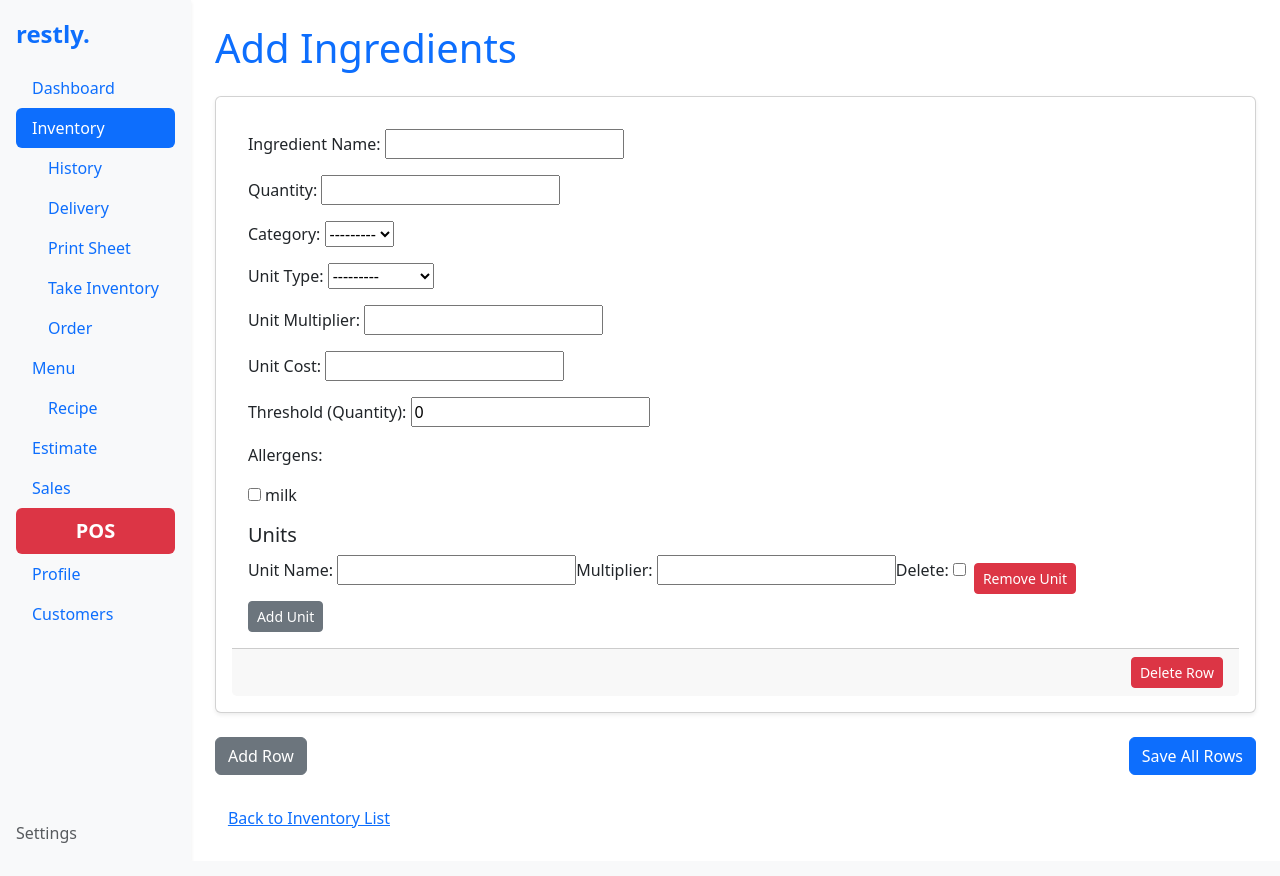
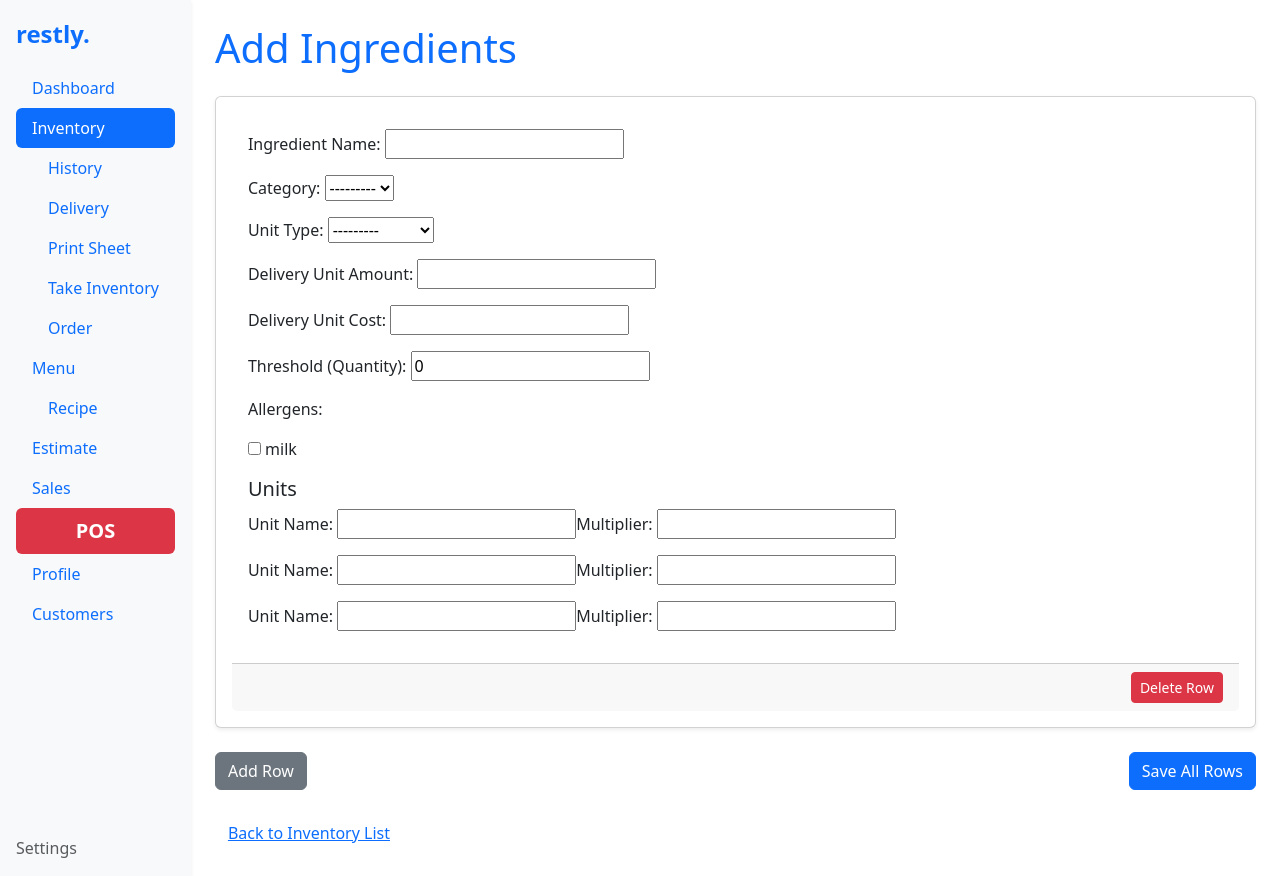
Before and after one commit to MaxIyad/restly, a Django app: page /inventory/row-add/ in a window 1280 px wide. Before the commit the page ends 843 px from the top, so only its background shows below. Run offline with Django 5.2, Linux system fonts and the light colour scheme; data comes from the database, SQL or seed files in the repository; both versions use the stored data as it was after the commit; parts of the project's set-up code (start-up, migrations or seed data) failed here and were passed over.

Commit message:
not bad stop. Unit addition correct

```diff
--- a/inventory/forms.py
+++ b/inventory/forms.py
@@ -12,18 +12,17 @@ class IngredientForm(forms.ModelForm):
 
     class Meta:
         model = Ingredient
-        fields = ['name', 'quantity', 'category', 'unit_type', 'unit_multiplier', 'unit_cost', 'threshold', 'allergens']
+        fields = ['name', 'category', 'unit_type', 'unit_multiplier', 'unit_cost', 'threshold', 'allergens']
         widgets = {
             'category': forms.Select(),
             'unit_type': forms.Select(),
         }
         labels = {
             'name': 'Ingredient Name',
-            'quantity': 'Quantity',
             'category': 'Category',
             'unit_type': 'Unit Type',
-            'unit_multiplier': 'Unit Multiplier',
-            'unit_cost': 'Unit Cost',
+            'unit_multiplier': 'Delivery Unit Amount',
+            'unit_cost': 'Delivery Unit Cost',
             'threshold': 'Threshold (Quantity)',
         }
 
@@ -47,6 +46,17 @@ class UnitForm(forms.ModelForm):
             'name': 'Unit Name',
             'multiplier': 'Multiplier',
         }
+
+    def clean(self):
+        cleaned_data = super().clean()
+        name = cleaned_data.get('name')
+        multiplier = cleaned_data.get('multiplier')
+
+        if not name and not multiplier:
+            return cleaned_data  # Allow empty forms but let view enforce "at least one required"
+        if not name or not multiplier:
+            raise forms.ValidationError("Both name and multiplier are required if one is filled.")
+        return cleaned_data
 
 
 class CategoryForm(forms.ModelForm):
--- a/inventory/models.py
+++ b/inventory/models.py
@@ -65,7 +65,7 @@ class Ingredient(models.Model):
 
     name = models.CharField(max_length=255)
     slug = models.SlugField(max_length=255, unique=True, blank=True)
-    quantity = models.FloatField()  # Quantity in stock
+    quantity = models.FloatField(default=0)  # Quantity in stock
     threshold = models.FloatField(default=0)  # Minimum threshold for inventory
     category = models.ForeignKey('Category', on_delete=models.CASCADE)
     unit_type = models.CharField(max_length=10, choices=UNIT_TYPES)
--- a/inventory/templates/inventory/row_add.html
+++ b/inventory/templates/inventory/row_add.html
@@ -16,23 +16,21 @@ Add Ingredients
 
 <form id="ingredient-form" method="post">
     {% csrf_token %}
-    {{ formset.management_form }} <!-- Include the management form -->
+    {{ formset.management_form }}
     <div id="rows-container">
-        <!-- Render all forms in the formset -->
         {% for form in formset %}
         <div class="ingredient-row card mb-3 shadow-sm p-3">
             <div class="card-body">
                 {{ form.as_p }}
                 <div class="unit-section">
                     <h5 class="mt-3">Units</h5>
-            {{ unit_formset.management_form }} <!-- Include the management form for units -->
-            {% for unit_form in unit_formset.forms %}
+                    {% for unit_form in unit_formsets|slice:":3" %}
+                    {% for unit in unit_form %}
                     <div class="unit-row d-flex align-items-center">
-                    {{ unit_form.as_p }}
-                    <button type="button" class="btn btn-danger btn-sm remove-unit ms-2">Remove Unit</button>
+                        {{ unit.as_p }}
                     </div>
                     {% endfor %}
-            <button type="button" class="btn btn-secondary btn-sm add-unit">Add Unit</button>
+                    {% endfor %}
                 </div>
             </div>
             <div class="card-footer text-end">
--- a/inventory/views.py
+++ b/inventory/views.py
@@ -63,24 +63,57 @@ def ingredient_list(request):
 
 def row_add(request):
     IngredientFormSet = modelformset_factory(Ingredient, form=IngredientForm, extra=1, can_delete=False)
-    UnitInlineFormSet = inlineformset_factory(Ingredient, Unit, form=UnitForm, extra=1, can_delete=True)
 
     if request.method == 'POST':
         formset = IngredientFormSet(request.POST, queryset=Ingredient.objects.none())
+        unit_formsets = []
+
         if formset.is_valid():
-            ingredients = formset.save()
-            for ingredient in ingredients:
-                unit_formset = UnitInlineFormSet(request.POST, instance=ingredient)
-                if unit_formset.is_valid():
-                    unit_formset.save()
-            messages.success(request, "Ingredients and units added successfully!")
-            return redirect('inventory')
-        else:
-            messages.error(request, "There was an error saving the ingredients. Please try again.")
+            ingredients = formset.save(commit=False)
+            all_valid = True
+            for i, ingredient in enumerate(ingredients):
+                # Create three unit forms for each ingredient
+                unit_form_1 = UnitForm(request.POST, prefix=f"unit-{i}-1")
+                unit_form_2 = UnitForm(request.POST, prefix=f"unit-{i}-2")
+                unit_form_3 = UnitForm(request.POST, prefix=f"unit-{i}-3")
+                unit_formsets.append([unit_form_1, unit_form_2, unit_form_3])
+
+                # Validate at least one unit form
+                if not any(
+                    unit_form.cleaned_data
+                    for unit_form in [unit_form_1, unit_form_2, unit_form_3]
+                    if unit_form.is_valid() and (unit_form.cleaned_data.get('name') or unit_form.cleaned_data.get('multiplier'))
+                ):
+                    all_valid = False
+                    formset._non_form_errors = "At least one unit must be filled for each ingredient."
+
+                if not all(unit_form.is_valid() for unit_form in [unit_form_1, unit_form_2, unit_form_3]):
+                    all_valid = False
+
+            if all_valid:
+                for i, ingredient in enumerate(ingredients):
+                    ingredient.save()
+                    for unit_form in unit_formsets[i]:
+                        unit_instance = unit_form.save(commit=False)
+                        unit_instance.ingredient = ingredient
+                        unit_instance.save()
+                messages.success(request, "Ingredients and units added successfully!")
+                return redirect('inventory')
+
+        messages.error(request, "There was an error saving the ingredients. Please try again.")
     else:
         formset = IngredientFormSet(queryset=Ingredient.objects.none())
+        unit_formsets = [
+            [UnitForm(prefix=f"unit-{i}-1"), UnitForm(prefix=f"unit-{i}-2"), UnitForm(prefix=f"unit-{i}-3")]
+            for i in range(formset.total_form_count())
+        ]
 
-    return render(request, 'inventory/row_add.html', {'formset': formset, 'unit_formset': UnitInlineFormSet})
+    return render(request, 'inventory/row_add.html', {
+        'formset': formset,
+        'unit_formsets': unit_formsets,
+    })
+
+
 
 
 
```
Also changed, not shown: db.sqlite3. Lines whose indentation alone changed are shown as unchanged.
